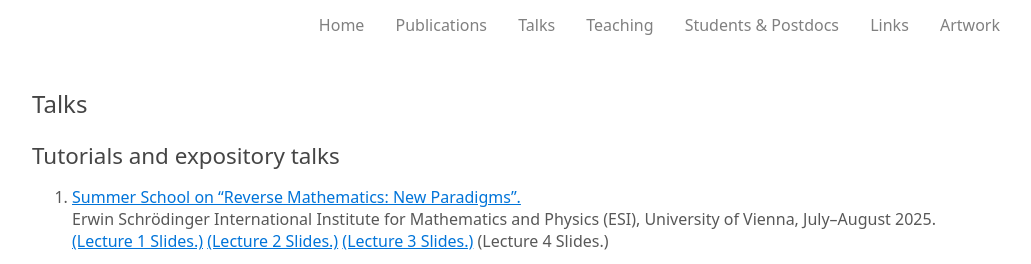
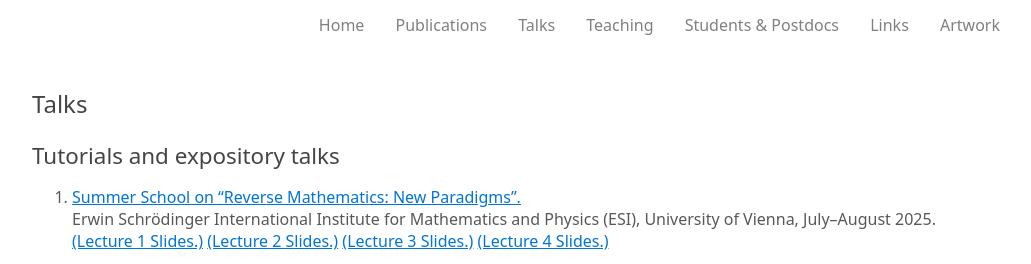
Before and after one commit to 398y-r-uhsy47-84-eg433/398y-r-uhsy47-84-eg433.github.io, a plain HTML site: page talks.html in a window 1280 px wide. Shown: the top 264 px of the page, without its empty margins (124-1155 px from the left). Drawn offline with Linux system fonts and the light colour scheme.

Commit message:
Updates - Lecture 4

```diff
--- a/talks.html
+++ b/talks.html
@@ -72,7 +72,7 @@
 
 				<li><a href="https://www.esi.ac.at/events/e554/" target="_blank">Summer School on “Reverse Mathematics: New Paradigms”.</a><br>
 					Erwin Schrödinger International Institute for Mathematics and Physics (ESI), University of Vienna, July–August 2025.<br>
-					<a href="talks/2025esi1.pdf">(Lecture 1 Slides.)</a> <a href="talks/2025esi2.pdf">(Lecture 2 Slides.)</a> <a href="talks/2025esi3.pdf">(Lecture 3 Slides.)</a> (Lecture 4 Slides.)</li>
+					<a href="talks/2025esi1.pdf">(Lecture 1 Slides.)</a> <a href="talks/2025esi2.pdf">(Lecture 2 Slides.)</a> <a href="talks/2025esi3.pdf">(Lecture 3 Slides.)</a> <a href="talks/2025esi4.pdf">(Lecture 4 Slides.)</a></li>
 
 				<li>Graduate seminar on Reverse mathematics of combinatorial problems.<br>
 					Università di Udine, July 2020. <a href="talks/udine.pdf">(Notes.)</a></li>
```
Also changed, not shown: 3 other files.
